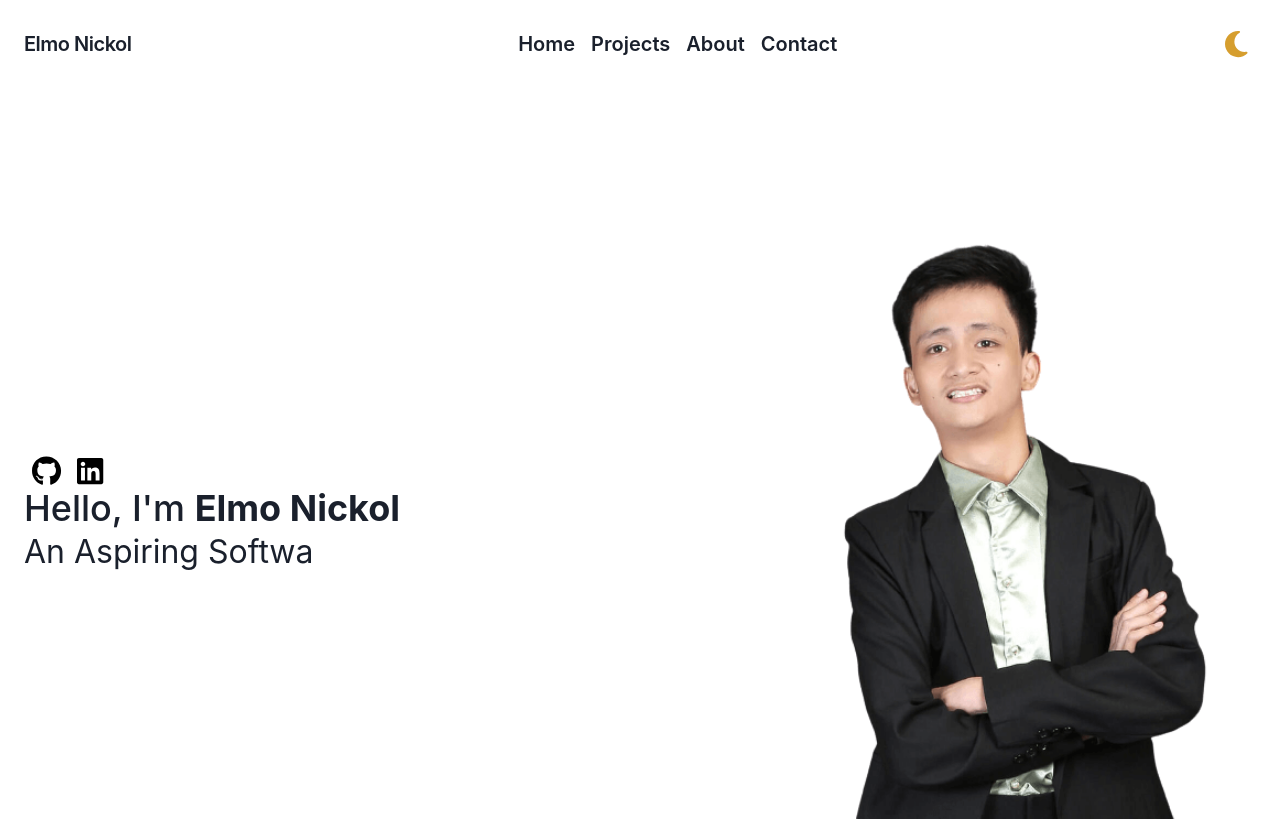
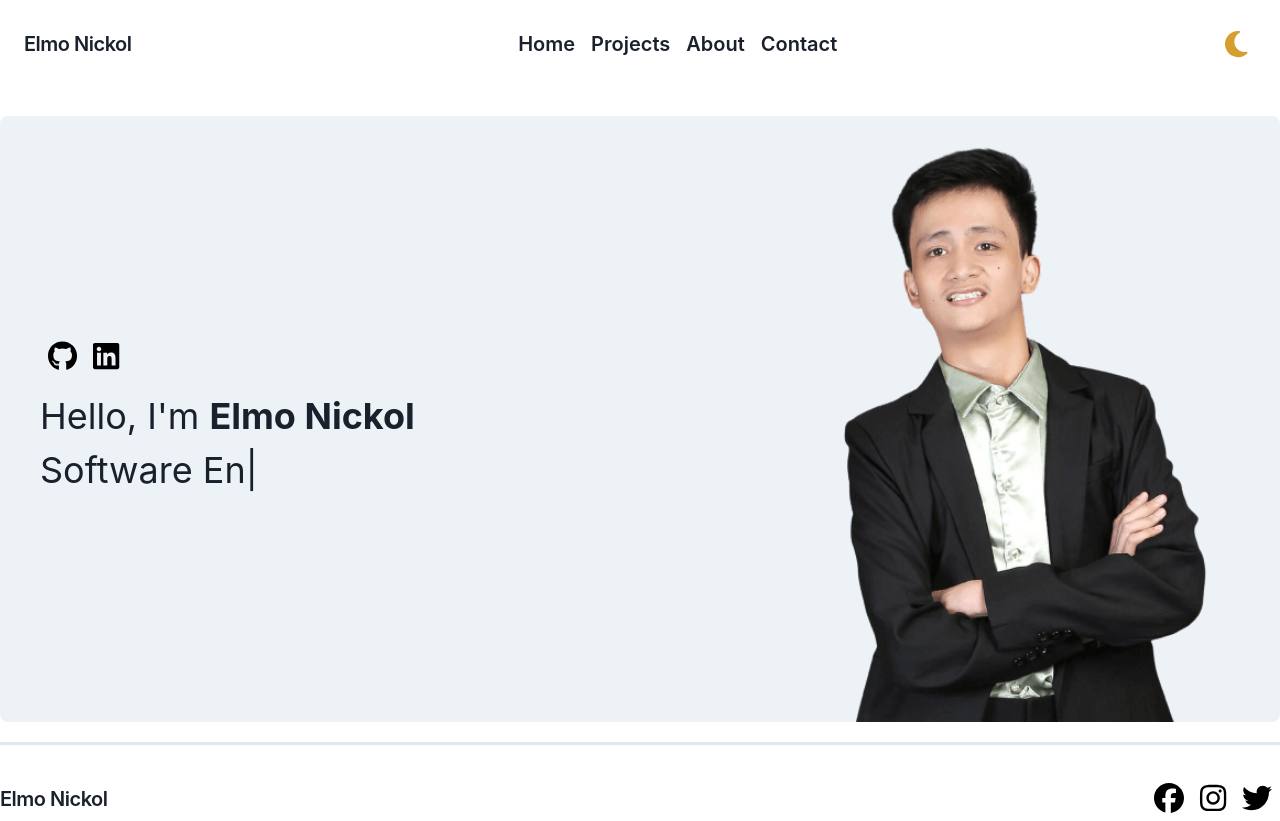
Before and after one commit to elmonickcool/my_portfolio, a Next.js app: page / in a window 1280 px wide. Shown: the top 821 px of the page. Built offline with nearby package versions, Linux system fonts and the light colour scheme.

Commit message:
Hero Section layout improved

```diff
--- a/src/components/sections/Hero.jsx
+++ b/src/components/sections/Hero.jsx
@@ -2,38 +2,58 @@ import LinkedinIcon from "../ui/LinkedinIcon";
 import GithubIcon from "../ui/GithubIcon";
 import { TypeAnimation } from "react-type-animation";
 import Image from "next/image";
+import { useColorMode, Box, Flex, Center, VStack, Spacer, Stack, Text } from "@chakra-ui/react";
 
 const Hero = () => {
+  const { colorMode } = useColorMode();
+  const bgColor = { light: 'gray.100', dark: 'gray.700' };
   return (
-    <div className="h-screen items-center flex">
-      <div className="ml-6">
+    <Box bg={bgColor[colorMode]} borderRadius='lg'>
+      <Flex direction={['column', 'column', 'row']} align={['center', 'center', 'stretch']}>
+        <Box p={5} ms={5}>
+          <Center h="full">
+            <VStack
+              spacing={4}
+              align={['center', 'center', 'stretch']}
+            >
+              <Box>
                 <GithubIcon />
                 <LinkedinIcon />
-        <h1 className="font-medium text-4xl">
-          Hello, I&apos;m <span className="font-bold">Elmo Nickol</span>
-        </h1>
+              </Box>
+              <Box>
+                <Text fontSize='4xl'>
+                  Hello, I&apos;m <span className="font-bold">Elmo Nickol</span><br/>
                   <TypeAnimation
-          sequence ={[
-            'An Aspiring Full Stack Web Developer',
+                sequence={[
+                  'Full-Stack Web Developer',
                   1000,
-            'An Aspiring Software Engineer',
+                  'Software Engineer',
                   1000,
-            'An Aspiring Front-end Developer',
+                  'Front-end Developer',
                   1000,
-            'An Aspiring Back-end Developer',
+                  'Back-end Developer',
                   1000,
                 ]}
-          speed={30}
-          style={{ fontSize: '2em' }}
+                speed={50}
                 wrapper="span"
                 repeat={Infinity}
               />
 
-      </div>
-      <div className="flex flex-1 justify-end">
+                </Text>
+
+              </Box>
+           </VStack>
+
+          </Center>
+        </Box>
+        <Spacer/>
+        <Stack direction={['column', 'column', 'row']} spacing={8} align={['center', 'center', 'flex-start']} mt={[8, 8, 0]}>
+          <Box>
             <Image src="/hero.png" width={500} height={500} alt="landing image" />
-      </div>
-    </div>
+          </Box>
+        </Stack>
+      </Flex>
+    </Box>
   );
 };
 
```
Lines whose indentation alone changed are shown as unchanged.
